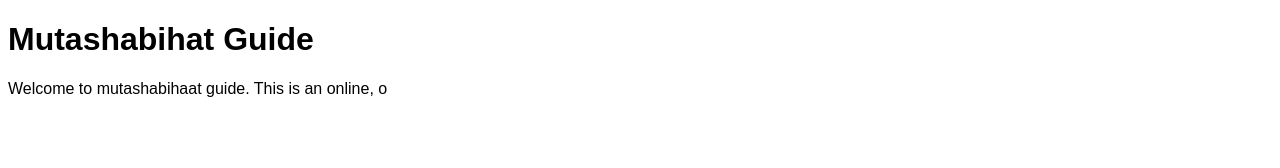
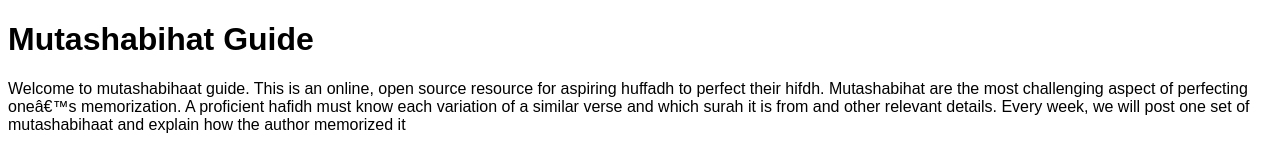
Before and after one commit to yaseen234/yaseen234.github.io, a plain HTML site: page mutashabihat.html in a window 1280 px wide. Drawn offline with Linux system fonts and the light colour scheme; a web font is replaced by a local one.

Commit message:
Update mutashabihat.html

```diff
--- a/mutashabihat.html
+++ b/mutashabihat.html
@@ -12,7 +12,7 @@
     <title>Muhammed Yaseen</title>
   </head>
  <h1> Mutashabihat Guide</h1>
-  <p> Welcome to mutashabihaat guide. This is an online, o</p>
+  <p> Welcome to mutashabihaat guide. This is an online, open source resource for aspiring huffadh to perfect their hifdh. Mutashabihat are the most challenging aspect of perfecting one’s memorization. A proficient hafidh must know each variation of a similar verse and which surah it is from and other relevant details. Every week, we will post one set of mutashabihaat and explain how the author memorized it</p>
 
 
 </html>
```
